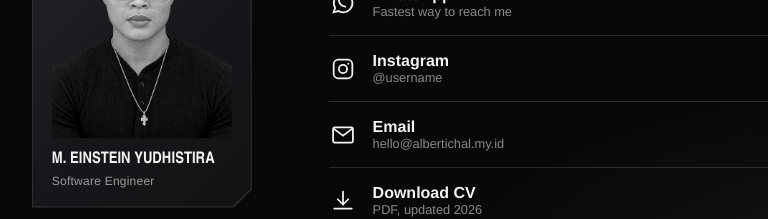
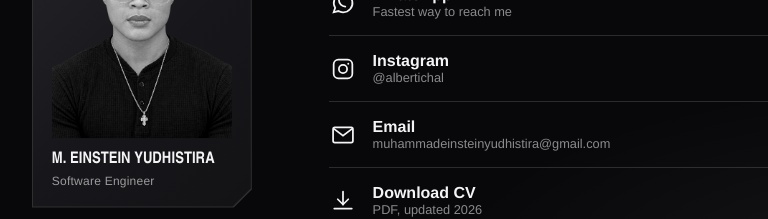
Before and after one commit to Albertichal/Portofolio, a Next.js app: page / in a window 1280 px wide. Shown: the part 6344-6563 px from the top of the page, without its empty margins (85-853 px from the left). Built offline with nearby package versions, Linux system fonts and the light colour scheme.

Commit message:
add contact

```diff
--- a/app/Slide5.tsx
+++ b/app/Slide5.tsx
@@ -28,19 +28,19 @@ const CONTACTS: ContactItem[] = [
     {
         label: "WhatsApp",
         detail: "Fastest way to reach me",
-        href: "https://wa.me/62XXXXXXXXXX",
+        href: "https://wa.me/6289512484424",
         icon: "wa",
     },
     {
         label: "Instagram",
-        detail: "@username",
-        href: "https://instagram.com/username",
+        detail: "@albertichal",
+        href: "https://instagram.com/albertichal",
         icon: "ig",
     },
     {
         label: "Email",
-        detail: "hello@albertichal.my.id",
-        href: "mailto:hello@albertichal.my.id",
+        detail: "muhammadeinsteinyudhistira@gmail.com",
+        href: "mailto:muhammadeinsteinyudhistira@gmail.com",
         icon: "mail",
     },
     {
```
